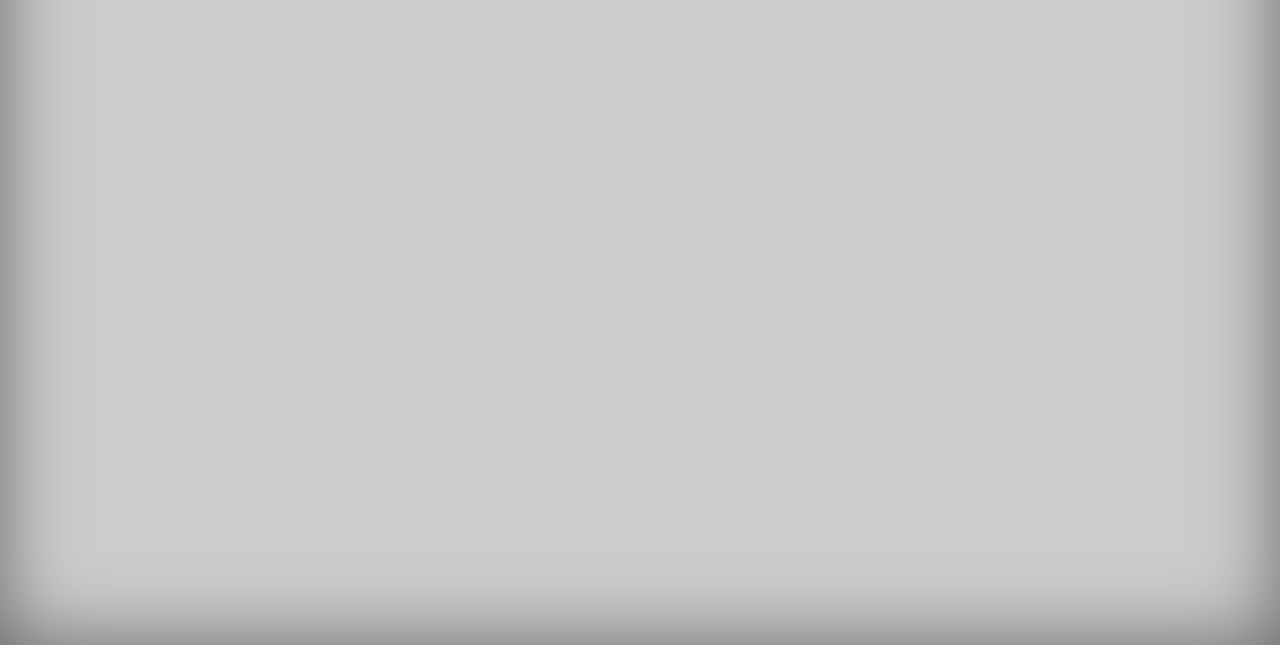
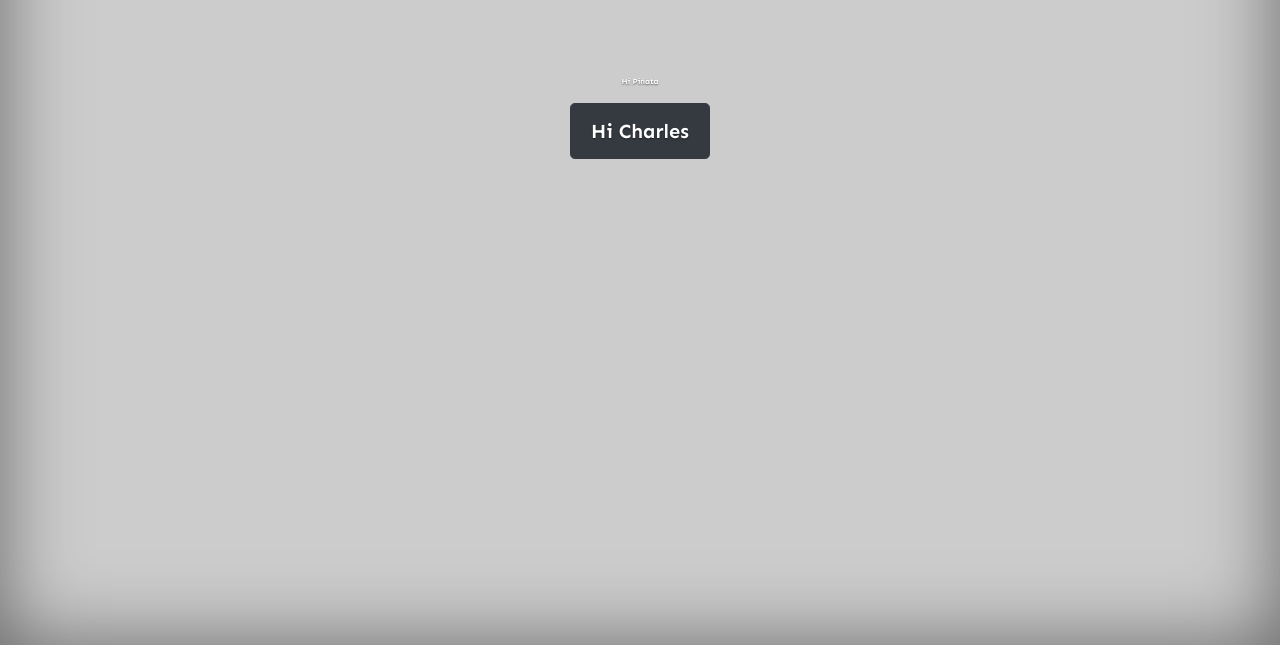
Before and after one commit to chwicklund/Question, a website: page index.html in a window 1280 px wide. Shown: the part 155-800 px from the top of the page. Drawn offline with nearby package versions, Linux system fonts and the light colour scheme.

Commit message:
Edited fonts

```diff
--- a/css/cover.css
+++ b/css/cover.css
@@ -55,9 +55,11 @@ body {
 h1, h3 {
   font-family: 'Sen', sans-serif;
   font-weight: bold;
+  font-size: 50%;
 }
 a, p {
   font-family: 'Sen', sans-serif;
+  font-size: 50%;
 }
 
 .masthead {
```
Also changed, not shown: index.html (+9 -0 lines).
